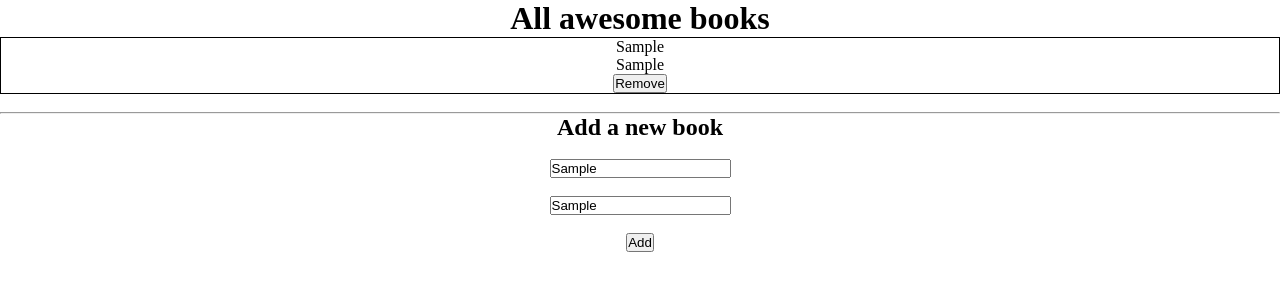
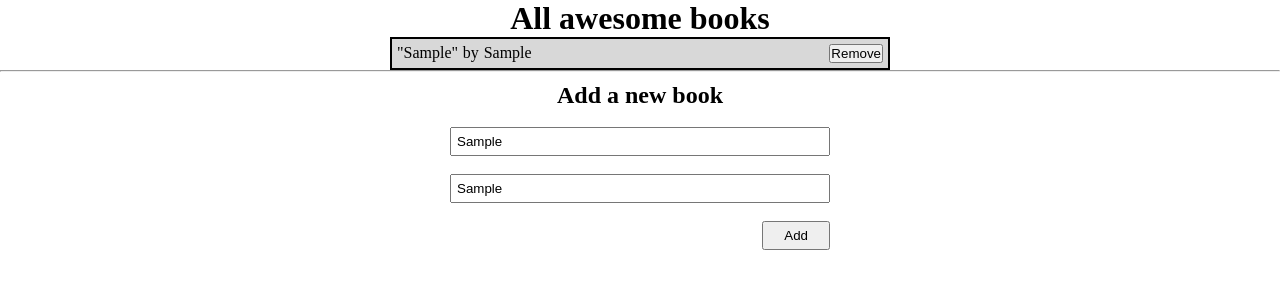
Before and after one commit to Nelofarzabi/Awesome_books, a website: page index.html in a window 1280 px wide. Both pictures are taken after typing "Sample", "Sample" into the empty fields and a click on the button "Add". Drawn offline with Linux system fonts and the light colour scheme.

Commit message:
Add styles to element

```diff
--- a/index.html
+++ b/index.html
@@ -10,13 +10,15 @@
      <div class="container">
        <ul class="book-list">
        </ul>
-     </div><br>
+     </div>
      <hr>
-     <h2 class="h2">Add a new book</h2><br>
      <form class="form">
-         <input type="text" class="title" placeholder="Title"><br><br>
-         <input type="text" class="author" placeholder="Author"><br><br>
-         <button class="add" type="submit">Add</button>
+        <h2 class="h2">Add a new book</h2><br>
+        <div>
+          <input type="text" class="title" placeholder="Title"><br><br>
+          <input type="text" class="author" placeholder="Author"><br><br>
+          <button class="add--btn" type="submit">Add</button>
+        </div>
      </form>
     <script type="module" src="index.js"></script>
 </body>
--- a/index.js
+++ b/index.js
@@ -20,14 +20,18 @@ class BookList {
   displayBook() {
     bookListContainer.innerHTML = '';
     const bookElement = this.bookArray.map((book) => {
-      const bookCard = `<li>
-      <p>${book.title}</p>
-      <p>${book.author}</p>
+      const bookCard = `  <li>
+      <div class="title--and--author">
+        <p>"${book.title}"</p>
+        <span>by</span>
+        <p>${book.author}</p>
+      </div>
       <button class="remove-btn" id=${book.id}>Remove</button>
     </li>`;
       return bookCard;
     }).join('');
     bookListContainer.insertAdjacentHTML('beforeend', bookElement);
+    this.bookArray.length > 0 ? bookListContainer.classList.add('show--border') : bookListContainer.classList.remove('show--border');
     const removeBtns = bookListContainer.querySelectorAll('.remove-btn');
     removeBtns.forEach((btn) => {
       btn.addEventListener('click', (e) => {
--- a/style.css
+++ b/style.css
@@ -5,11 +5,58 @@
   margin: 0;
   padding: 0;
 }
-
-.h1 , .h2 , .form , .container {
-    text-align: center;
+h1 {
+  text-align: center;
 }
-
 .container {
-    border: 1px solid black;
+    width: 90%;
+    margin:20px  auto;
 }
+.container .book-list {
+  list-style: none;
+}
+.show--border {
+  border: 2px solid black;
+}
+.book-list li:nth-child(odd) {
+  background-color: rgba(128, 128, 128, 0.308);
+}
+.book-list li {
+  display: flex;
+  justify-content: space-between;
+  padding: 5px;
+}
+.title--and--author {
+  display: flex;
+  gap: 0.3rem;
+}
+.add--btn {
+  display: block;
+  margin-left: auto;
+  padding: 5px 20px;
+  cursor: pointer;
+}
+form {
+  display: flex;
+  flex-direction: column;
+  align-items: center;
+  width: 50%;
+  margin: auto;
+  padding: 10px;
+}
+form > div {
+  width: 100%;
+}
+input {
+  width: 100%;
+  padding: 5px;
+}
+@media (min-width: 768px) {
+  .container {
+    width: 500px;
+    margin: auto;
+  }
+  form {
+    width: 400px;
+  }
+}
```
